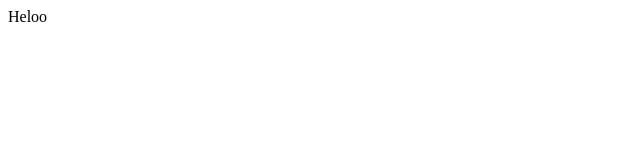
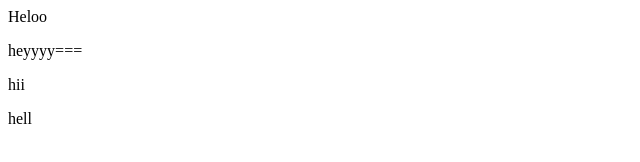
Before and after one commit to srinidhib10/demo-repo, a plain HTML site: page index.html in a window 1280 px wide. Shown: the whole page, without its empty margins (0-640 px from the left). Drawn offline with Linux system fonts and the light colour scheme.

Commit message:
added para as hell

```diff
--- a/index.html
+++ b/index.html
@@ -1 +1,6 @@
 <div>Heloo</div>
+
+<p>heyyyy===</p>
+
+<div>hii</div>
+<p>hell</p>
```
Also changed, not shown: 1 other file.
